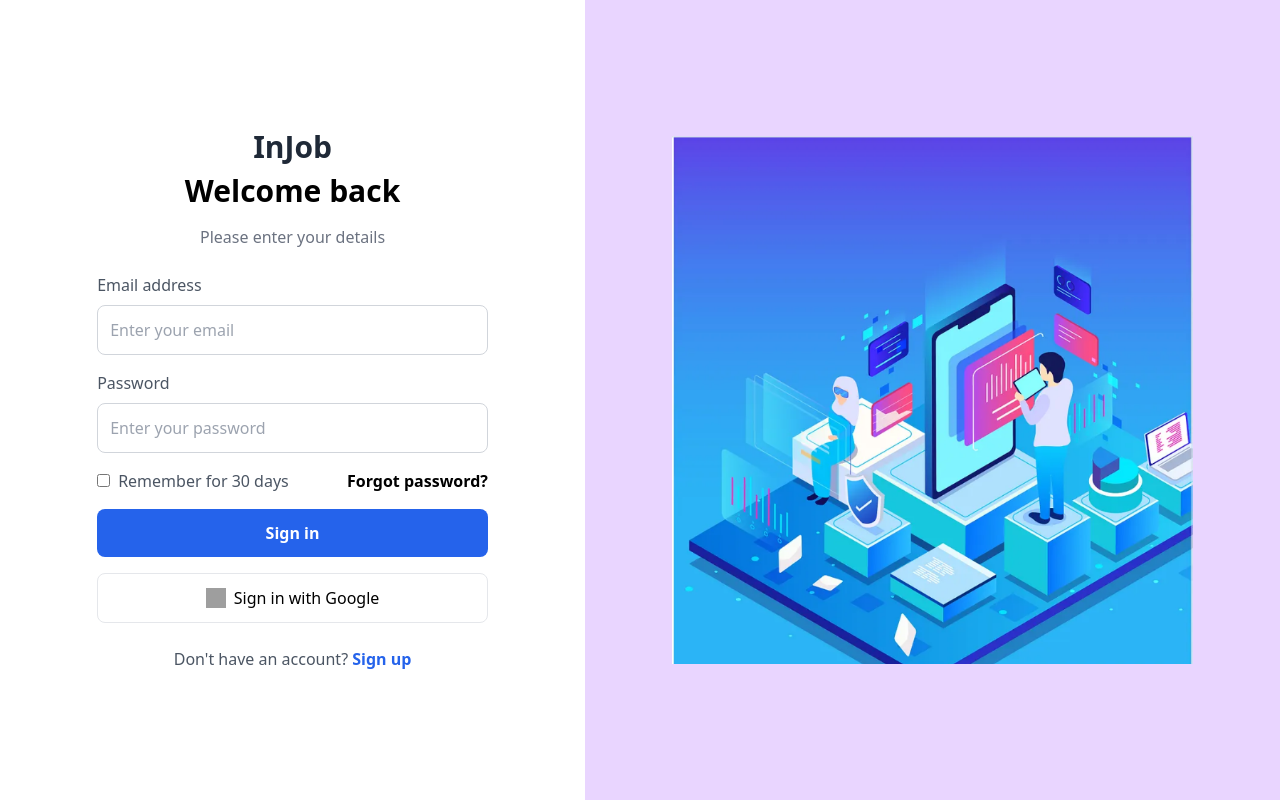
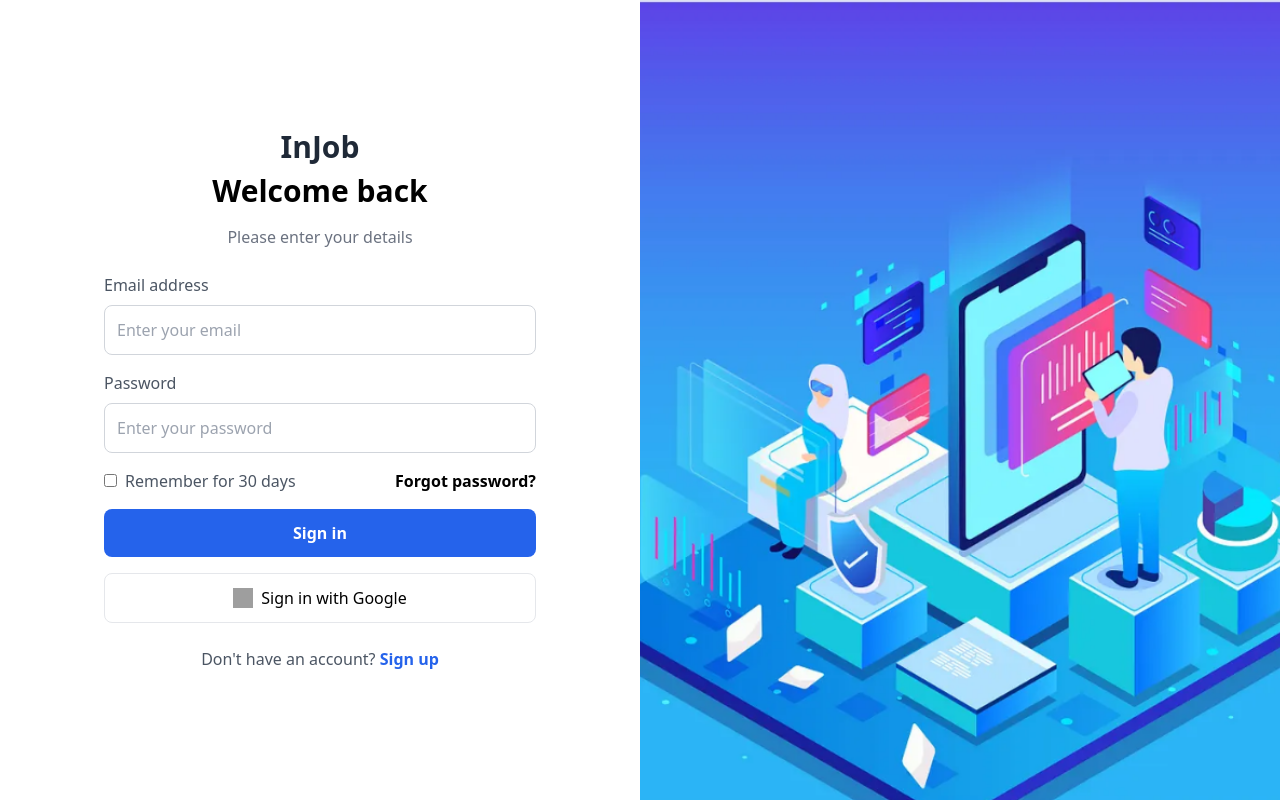
Before and after one commit to injobz/injob_frontend, a React (Create React App) app: page / in a window 1280 px wide. Built offline with nearby package versions, Linux system fonts and the light colour scheme; grey boxes are pictures that could not be loaded.

Commit message:
loginn page

```diff
--- a/src/components/AuthPage.jsx
+++ b/src/components/AuthPage.jsx
@@ -40,7 +40,7 @@ const AuthPage = () => {
 
           <button className="w-full border p-3 rounded-lg flex items-center justify-center">
             <img
-              src="https://upload.wikimedia.org/wikipedia/commons/thumb/5/53/Google_%22G%22_Logo.svg/512px-Google_%22G%22_Logo.svg.png"
+              src="https://www.gstatic.com/firebasejs/ui/2.0.0/images/auth/google.svg"
               alt="Google Logo"
               className="w-5 h-5 mr-2"
             />
@@ -57,8 +57,12 @@ const AuthPage = () => {
       </div>
 
       {/* Right Side - Illustration */}
-      <div className="w-3/5 bg-purple-200 flex justify-center items-center">
-        <img src={image} alt="Illustration" className="w-3/4" />
+      <div className="w-1/2 h-screen bg-purple-200 flex justify-center items-center">
+        <img
+          src={image}
+          alt="Illustration"
+          className="w-full h-full object-cover"
+        />
       </div>
     </div>
   );
```
